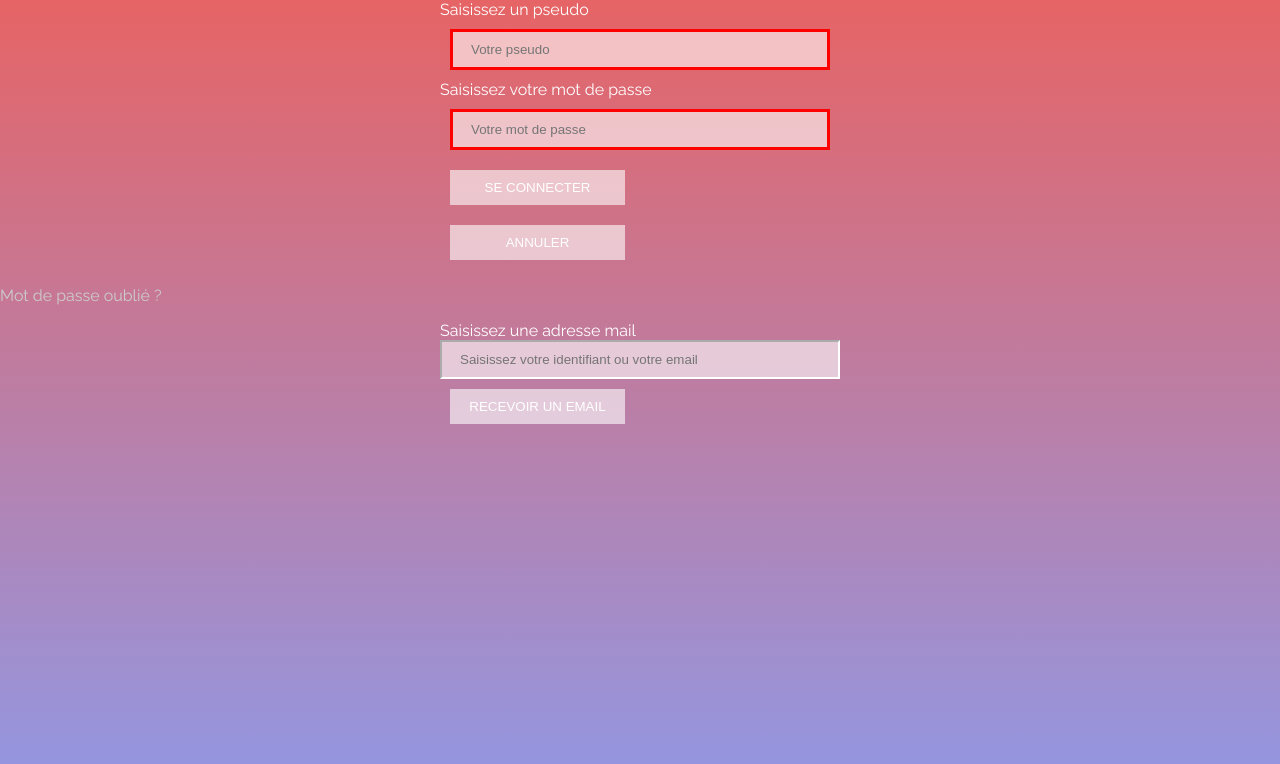
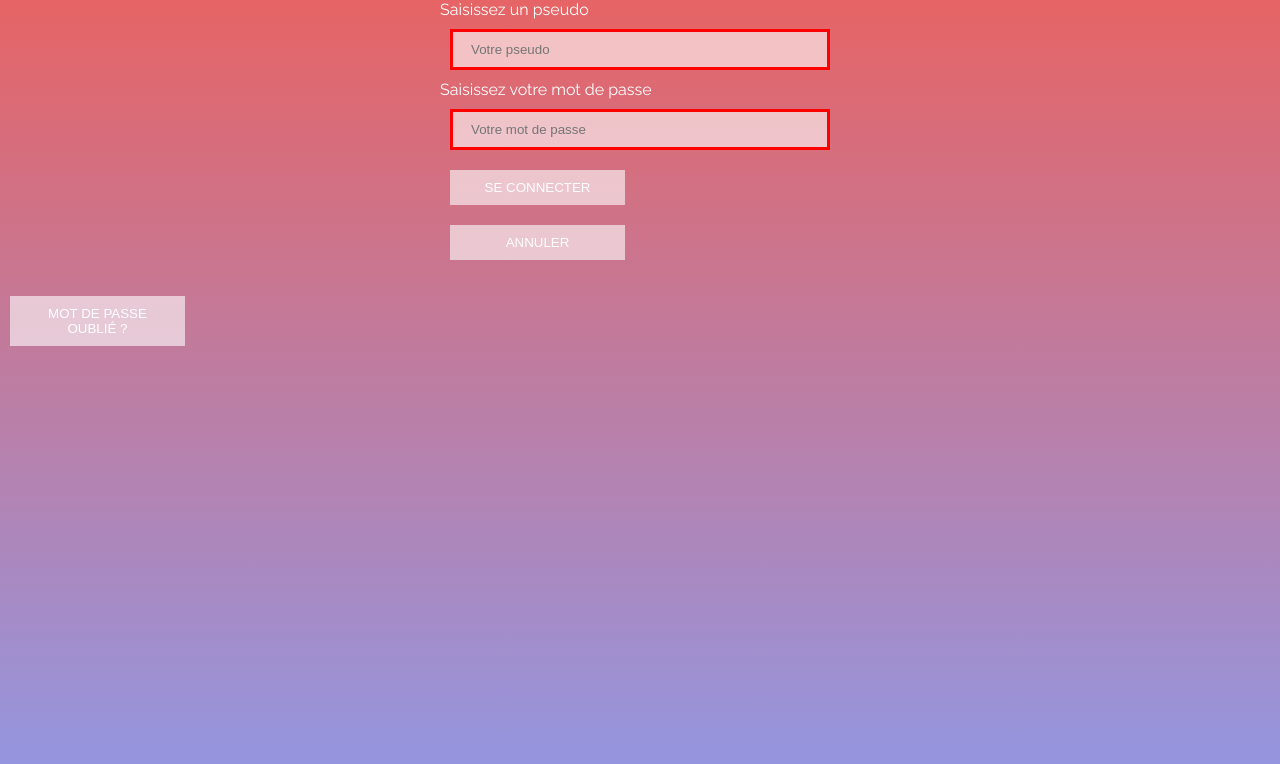
Before and after one commit to fmstheo/Angular_bapa, an Angular app: page / in a window 1280 px wide. Shown: the top 764 px of the page. Built offline with nearby package versions, Linux system fonts and the light colour scheme.

Commit message:
Conditions *ngIf dans le composant de connexion

```diff
--- a/src/app/connexion/connexion.component.html
+++ b/src/app/connexion/connexion.component.html
@@ -1,17 +1,17 @@
 <section>
     <form *ngIf="!authentification.connecte" (ngSubmit)="envoieID()">
         <label for="id">Saisissez un pseudo</label>
-        <input name="id" [(ngModel)]="identifiants.id" placeholder="Votre pseudo" type="text" required>
+        <input name="id" [(ngModel)]="identifiants.id" placeholder="Votre pseudo" type="text" required (input)="getIdentifiants()">
         <label for="id">Saisissez votre mot de passe</label>
         <input name="mdp" [(ngModel)]="identifiants.mdp" placeholder="Votre mot de passe" type="text" required>
         <input type="submit" value="Se connecter">
         <input type="reset" value="Annuler">
     </form>
+    <p>
+        <button (click)="setMdpOublie()">Mot de passe oublié ?</button>
+    </p>
     <button *ngIf="authentification.connecte" (click)="authentification.setConnecte()">Se déconnecter</button>
-    <p>
-        <a href>Mot de passe oublié ?</a>
-    </p>
-    <form>
+    <form *ngIf="mdpOublie">
         <label for="oublieID">Saisissez une adresse mail</label>
         <input name="oublieID" type="email" required placeholder="Saisissez votre identifiant ou votre email">
         <input type="submit" value="Recevoir un email">
--- a/src/app/connexion/connexion.component.ts
+++ b/src/app/connexion/connexion.component.ts
@@ -11,6 +11,8 @@ export class ConnexionComponent implements OnInit {
 
   identifiants:ID={id:'', mdp:''};
 
+  mdpOublie:boolean = false;
+
   constructor(public authentification:AuthService) { }
 
   ngOnInit() {
@@ -22,4 +24,11 @@ export class ConnexionComponent implements OnInit {
     this.authentification.setConnecte();
   }
 
+  getIdentifiants(){
+    console.log("On a soumis le formulaire", this.identifiants);
+  }
+
+  setMdpOublie(){
+    this.mdpOublie = !this.mdpOublie;
+  }
 }
--- a/src/app/services/auth.service.ts
+++ b/src/app/services/auth.service.ts
@@ -13,7 +13,7 @@ export class AuthService {
    */
   connecte:boolean=false;
 
-  constructor() { }
+  constructor() {}
   /**
    * Methode nous permettant de rédéfinir l'état de la connexion
    */
--- a/src/styles.css
+++ b/src/styles.css
@@ -56,6 +56,8 @@ button {
     color: #FFF;
     background-color: rgba(255, 255, 255, .6);
     transition: all .3s ease;
+    padding: 10px 18px;
+    cursor: pointer;
 }
 
 input:hover,
```
